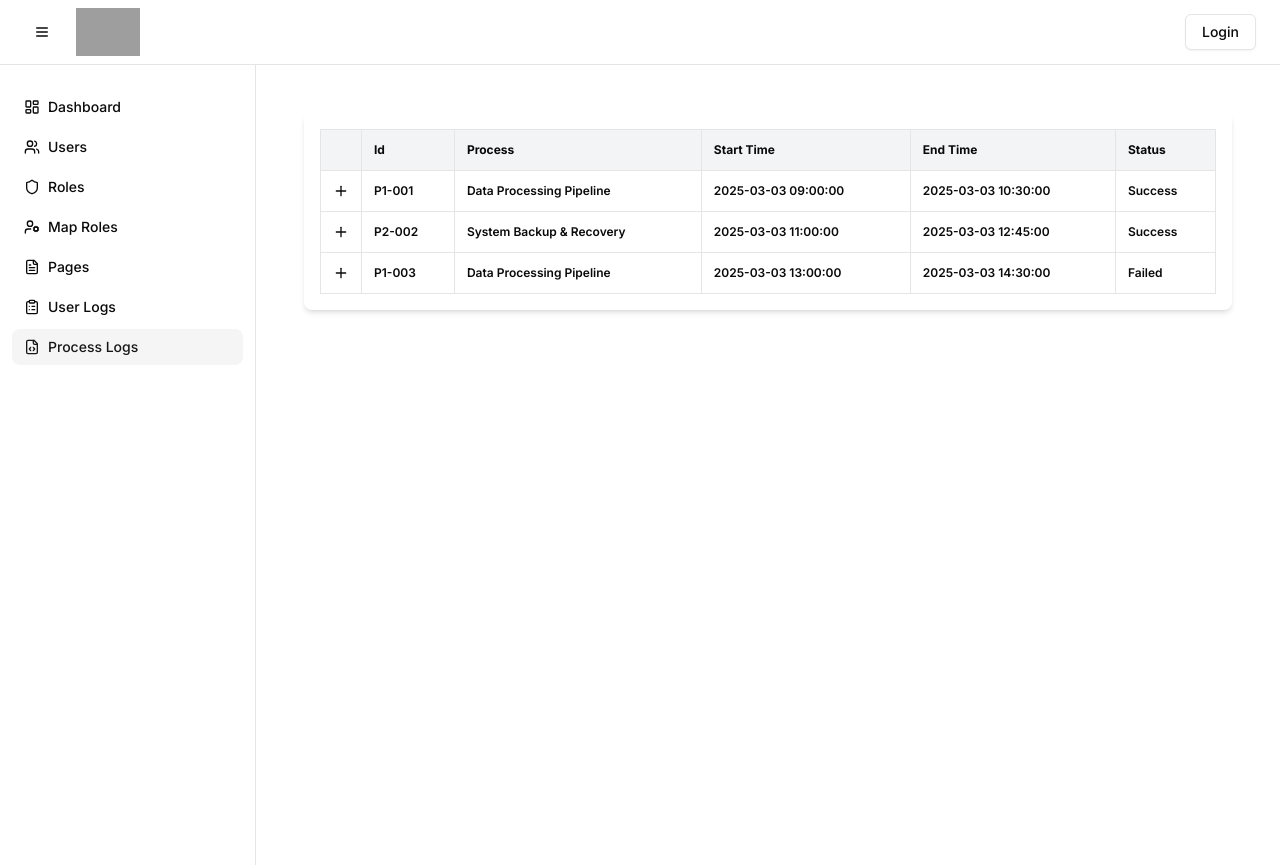
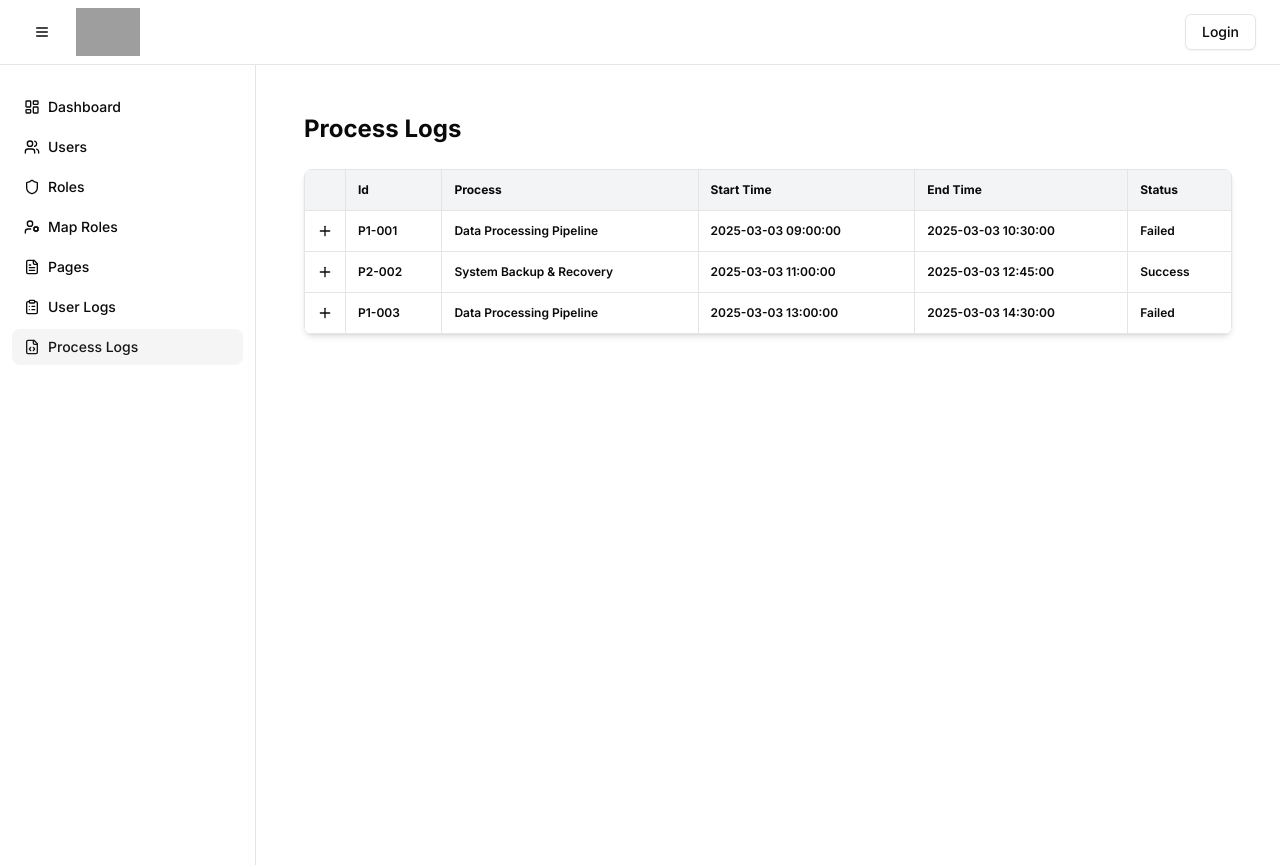
Before and after one commit to Suhas-GS-Ahana/Ahana-Reporting-Tool-FE, a Next.js app: page /admin/process-logs in a window 1280 px wide. Built offline with nearby package versions, Linux system fonts and the light colour scheme; grey boxes are pictures that could not be loaded.

Commit message:
changes in process logs

```diff
--- a/src/app/admin/process-logs/page.jsx
+++ b/src/app/admin/process-logs/page.jsx
@@ -1,6 +1,6 @@
-"use client"
+"use client";
 import { Minus, Plus } from "lucide-react";
-import { useState } from "react";
+import React, { useState } from "react";
 
 const executionData = [
   {
@@ -8,7 +8,7 @@ const executionData = [
     processName: "Data Processing Pipeline",
     startTime: "2025-03-03 09:00:00",
     endTime: "2025-03-03 10:30:00",
-    status: "Success",
+    status: "Failed",
     subProcesses: [
       {
         executionId: "P1-SP1-001",
@@ -17,9 +17,21 @@ const executionData = [
         endTime: "2025-03-03 09:20:00",
         status: "Success",
         steps: [
-          { executionId: "P1-SP1-S1-001", stepName: "Connect to Data Source", startTime: "09:00", endTime: "09:05", status: "Success" },
-          { executionId: "P1-SP1-S2-001", stepName: "Retrieve Data Records", startTime: "09:05", endTime: "09:20", status: "Success" }
-        ]
+          {
+            executionId: "P1-SP1-S1-001",
+            stepName: "Connect to Data Source",
+            startTime: "09:00",
+            endTime: "09:05",
+            status: "Success",
+          },
+          {
+            executionId: "P1-SP1-S2-001",
+            stepName: "Retrieve Data Records",
+            startTime: "09:05",
+            endTime: "09:20",
+            status: "Success",
+          },
+        ],
       },
       {
         executionId: "P1-SP2-001",
@@ -28,12 +40,23 @@ const executionData = [
         endTime: "2025-03-03 10:30:00",
         status: "Failed",
         steps: [
-          { executionId: "P1-SP2-S1-001", stepName: "Cleanse Data", startTime: "09:20", endTime: "09:40", status: "Success" },
-          { executionId: "P1-SP2-S2-001", stepName: "Normalize Data", startTime: "09:40", endTime: "10:00", status: "Failed" },
-          { executionId: "P1-SP2-S3-001", stepName: "Aggregate Data", startTime: "10:00", endTime: "10:30", status: "Failed" }
-        ]
-      }
-    ]
+          {
+            executionId: "P1-SP2-S1-001",
+            stepName: "Cleanse Data",
+            startTime: "09:20",
+            endTime: "09:40",
+            status: "Success",
+          },
+          {
+            executionId: "P1-SP2-S2-001",
+            stepName: "Normalize Data",
+            startTime: "09:40",
+            endTime: "10:00",
+            status: "Failed",
+          },
+        ],
+      },
+    ],
   },
   {
     executionId: "P2-002",
@@ -49,12 +72,30 @@ const executionData = [
         endTime: "11:30",
         status: "Success",
         steps: [
-          { executionId: "P2-SP1-S1-002", stepName: "Identify Files for Backup", startTime: "11:00", endTime: "11:10", status: "Success" },
-          { executionId: "P2-SP1-S2-002", stepName: "Create Backup Snapshot", startTime: "11:10", endTime: "11:20", status: "Success" },
-          { executionId: "P2-SP1-S3-002", stepName: "Validate Snapshot Integrity", startTime: "11:20", endTime: "11:30", status: "Success" }
-        ]
-      }
-    ]
+          {
+            executionId: "P2-SP1-S1-002",
+            stepName: "Identify Files for Backup",
+            startTime: "11:00",
+            endTime: "11:10",
+            status: "Success",
+          },
+          {
+            executionId: "P2-SP1-S2-002",
+            stepName: "Create Backup Snapshot",
+            startTime: "11:10",
+            endTime: "11:20",
+            status: "Success",
+          },
+          {
+            executionId: "P2-SP1-S3-002",
+            stepName: "Validate Snapshot Integrity",
+            startTime: "11:20",
+            endTime: "11:30",
+            status: "Success",
+          },
+        ],
+      },
+    ],
   },
   {
     executionId: "P1-003",
@@ -70,14 +111,25 @@ const executionData = [
         endTime: "2025-03-03 13:20:00",
         status: "Failed",
         steps: [
-          { executionId: "P1-SP1-S1-003", stepName: "Connect to Data Source", startTime: "13:00", endTime: "13:05", status: "Success" },
-          { executionId: "P1-SP1-S2-003", stepName: "Retrieve Data Records", startTime: "13:05", endTime: "13:20", status: "Failed" }
-        ]
-      }
-    ]
-  }
+          {
+            executionId: "P1-SP1-S1-003",
+            stepName: "Connect to Data Source",
+            startTime: "13:00",
+            endTime: "13:05",
+            status: "Success",
+          },
+          {
+            executionId: "P1-SP1-S2-003",
+            stepName: "Retrieve Data Records",
+            startTime: "13:05",
+            endTime: "13:20",
+            status: "Failed",
+          },
+        ],
+      },
+    ],
+  },
 ];
-
 
 export default function ExecutionTable() {
   const [expandedProcesses, setExpandedProcesses] = useState({});
@@ -94,7 +146,10 @@ export default function ExecutionTable() {
   };
 
   return (
-    <div className="bg-white shadow-md rounded-lg overflow-hidden p-4">
+    <div className="space-y-6">
+      <h2 className="text-2xl font-bold">Process Logs</h2>
+      {/* Table */}
+      <div className="bg-white shadow-md rounded-lg overflow-hidden">
         <table className="min-w-full border border-collapse border-gray-200">
           <thead className="bg-gray-100">
             <tr>
@@ -108,15 +163,18 @@ export default function ExecutionTable() {
           </thead>
           <tbody>
             {executionData.map((process) => (
-            <>
+              <React.Fragment key={process.executionId}>
                 {/* Process Row */}
                 <tr
-                key={process.executionId}
                   className="hover:bg-gray-50 cursor-pointer font-semibold"
                   onClick={() => toggleProcess(process.executionId)}
                 >
                   <td className="border p-3 text-center h-10">
-                  {expandedProcesses[process.executionId] ? <Minus className="w-4 h-4"/> : <Plus className="w-4 h-4"/>}
+                    {expandedProcesses[process.executionId] ? (
+                      <Minus className="w-4 h-4" />
+                    ) : (
+                      <Plus className="w-4 h-4" />
+                    )}
                   </td>
                   <td className="border p-3">{process.executionId}</td>
                   <td className="border p-3">{process.processName}</td>
@@ -128,17 +186,24 @@ export default function ExecutionTable() {
                 {/* Sub-Processes */}
                 {expandedProcesses[process.executionId] &&
                   process.subProcesses.map((subProcess) => (
-                  <>
+                    <React.Fragment key={subProcess.executionId}>
                       <tr
-                      key={subProcess.executionId}
                         className="hover:bg-gray-50 cursor-pointer bg-gray-50"
                         onClick={() => toggleSubProcess(subProcess.executionId)}
                       >
                         <td className="border p-3 text-center pl-6">
-                        {expandedSubProcesses[subProcess.executionId] ? <Minus className="w-4 h-4"/> : <Plus className="w-4 h-4"/>}
+                          {expandedSubProcesses[subProcess.executionId] ? (
+                            <Minus className="w-4 h-4" />
+                          ) : (
+                            <Plus className="w-4 h-4" />
+                          )}
                         </td>
-                      <td className="border p-3 pl-6">{subProcess.executionId}</td>
-                      <td className="border p-3 pl-6">{subProcess.subProcessName}</td>
+                        <td className="border p-3 pl-6">
+                          {subProcess.executionId}
+                        </td>
+                        <td className="border p-3 pl-6">
+                          {subProcess.subProcessName}
+                        </td>
                         <td className="border p-3">{subProcess.startTime}</td>
                         <td className="border p-3">{subProcess.endTime}</td>
                         <td className="border p-3">{subProcess.status}</td>
@@ -149,19 +214,24 @@ export default function ExecutionTable() {
                         subProcess.steps.map((step) => (
                           <tr key={step.executionId} className="bg-gray-100">
                             <td className="border p-3 text-center pl-12"></td>
-                          <td className="border p-3 pl-12">{step.executionId}</td>
-                          <td className="border p-3 pl-12">{step.stepName}</td>
+                            <td className="border p-3 pl-12">
+                              {step.executionId}
+                            </td>
+                            <td className="border p-3 pl-12">
+                              {step.stepName}
+                            </td>
                             <td className="border p-3">{step.startTime}</td>
                             <td className="border p-3">{step.endTime}</td>
                             <td className="border p-3">{step.status}</td>
                           </tr>
                         ))}
-                  </>
+                    </React.Fragment>
                   ))}
-            </>
+              </React.Fragment>
             ))}
           </tbody>
         </table>
       </div>
+    </div>
   );
 }
```
Lines whose indentation alone changed are shown as unchanged.
